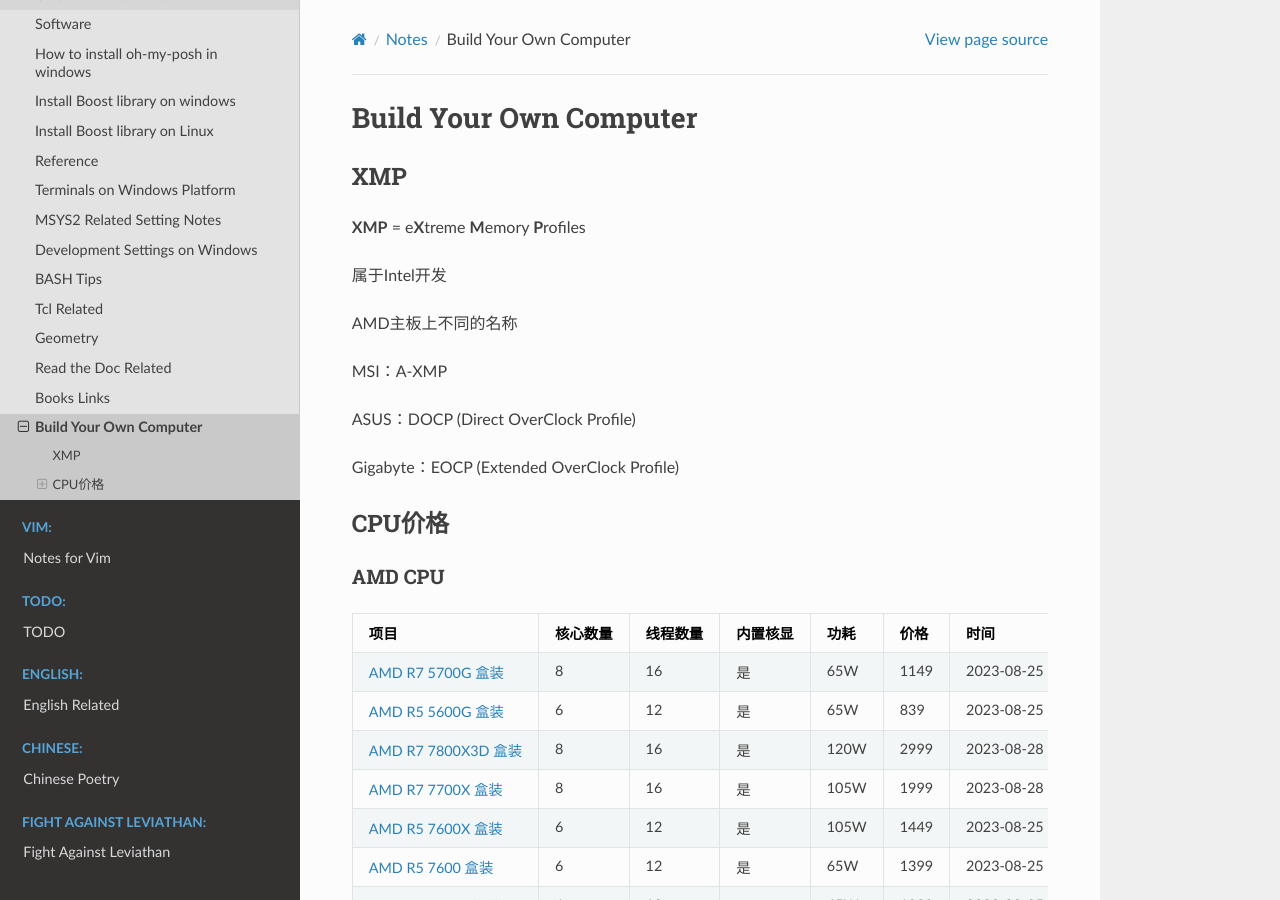
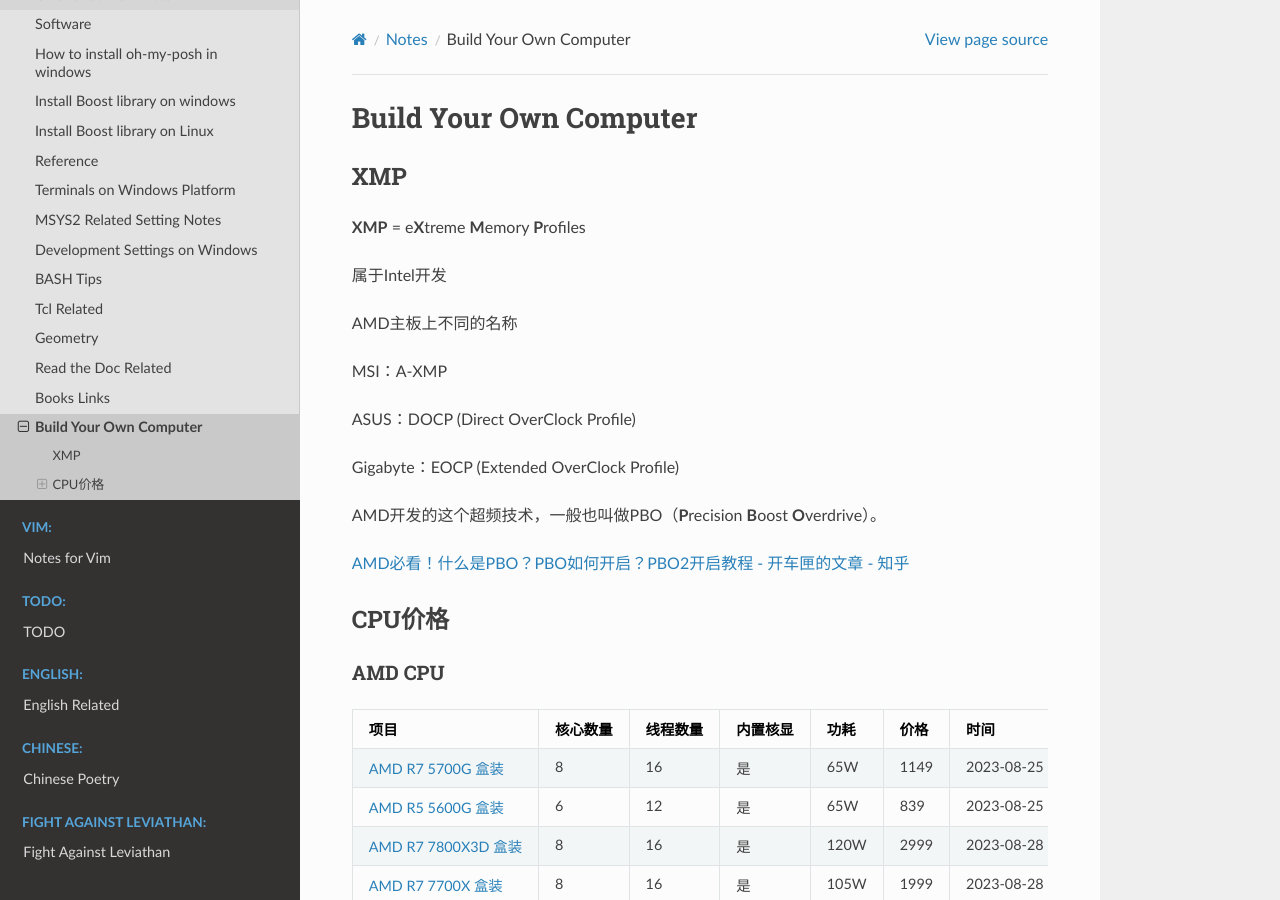
Before and after one commit to Pyrad/pyradnotes, a Sphinx documentation site: the page built from source/Notes/BuildYourOwnComputer.md, in a window 1280 px wide and 900 px high. Built offline with Sphinx 7.4.7 and the Read the Docs theme 2.0.0, drawn with Linux system fonts in a browser that asks for light colours.

Commit message:
Note What is PBO
It's overclocking technique developed by AMD.

PBO = Precision Boost Overdrive

```diff
--- a/source/Notes/BuildYourOwnComputer.md
+++ b/source/Notes/BuildYourOwnComputer.md
@@ -17,6 +17,10 @@
 ASUS：DOCP (Direct OverClock Profile)
 
 Gigabyte：EOCP (Extended OverClock Profile)
+
+AMD开发的这个超频技术，一般也叫做PBO（**P**recision **B**oost **O**verdrive）。
+
+[AMD必看！什么是PBO？PBO如何开启？PBO2开启教程 - 开车匣的文章 - 知乎](https://zhuanlan.zhihu.com/p/375665927)
 
 
 
```
